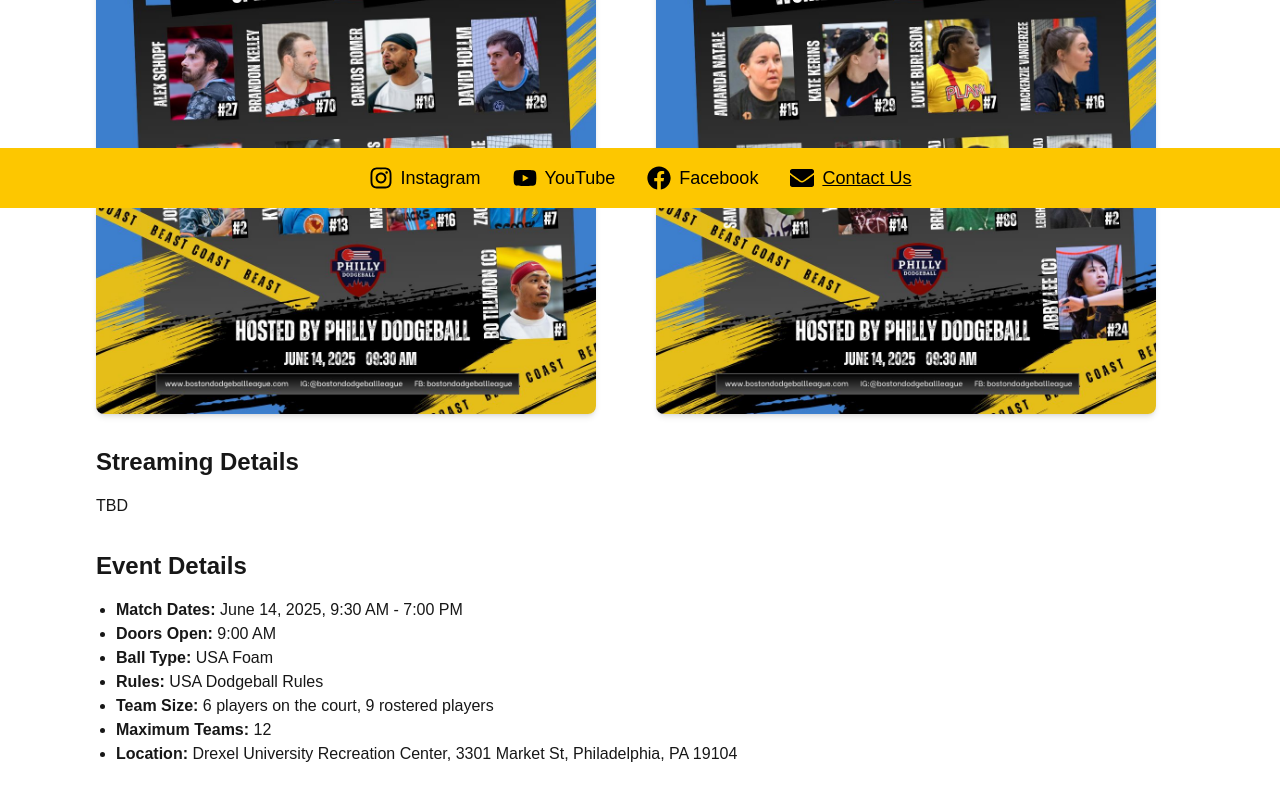
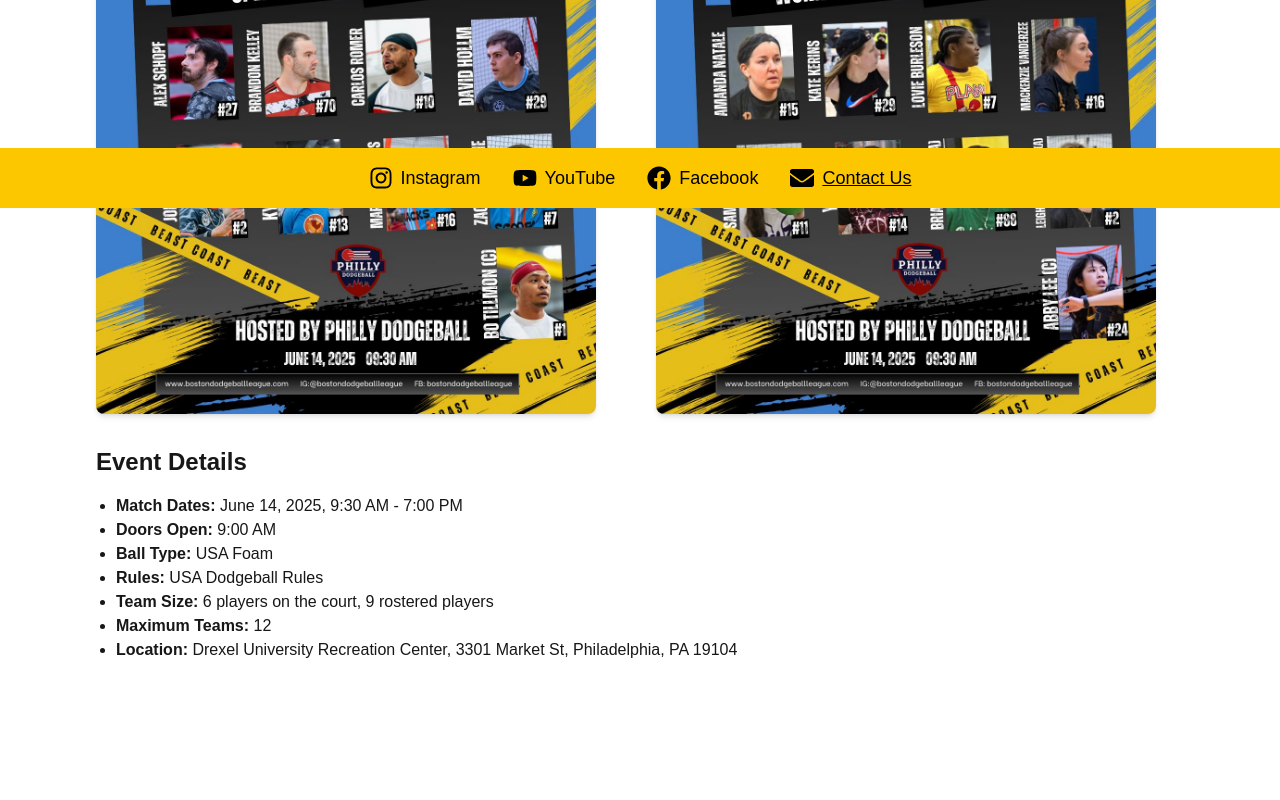
Before and after one commit to jsartin513/bdl-site, a Next.js app: page /beast-coast in a window 1280 px wide. Shown: the part 592-1392 px from the top of the page. Built offline with nearby package versions, Linux system fonts and the light colour scheme.

Commit message:
event isn't streaming

```diff
--- a/app/beast-coast/page.tsx
+++ b/app/beast-coast/page.tsx
@@ -42,13 +42,6 @@
         </div>
       </section>
 
-      <section className="mb-8">
-        <h2 className="text-2xl font-bold mb-4">Streaming Details</h2>
-        <div className="grid grid-cols-1 md:grid-cols-2 gap-8">
-          TBD
-        </div>
-      </section>
-
       {/* Event Details */}
       <section className="mb-8">
         <h2 className="text-2xl font-bold mb-4">Event Details</h2>
```
